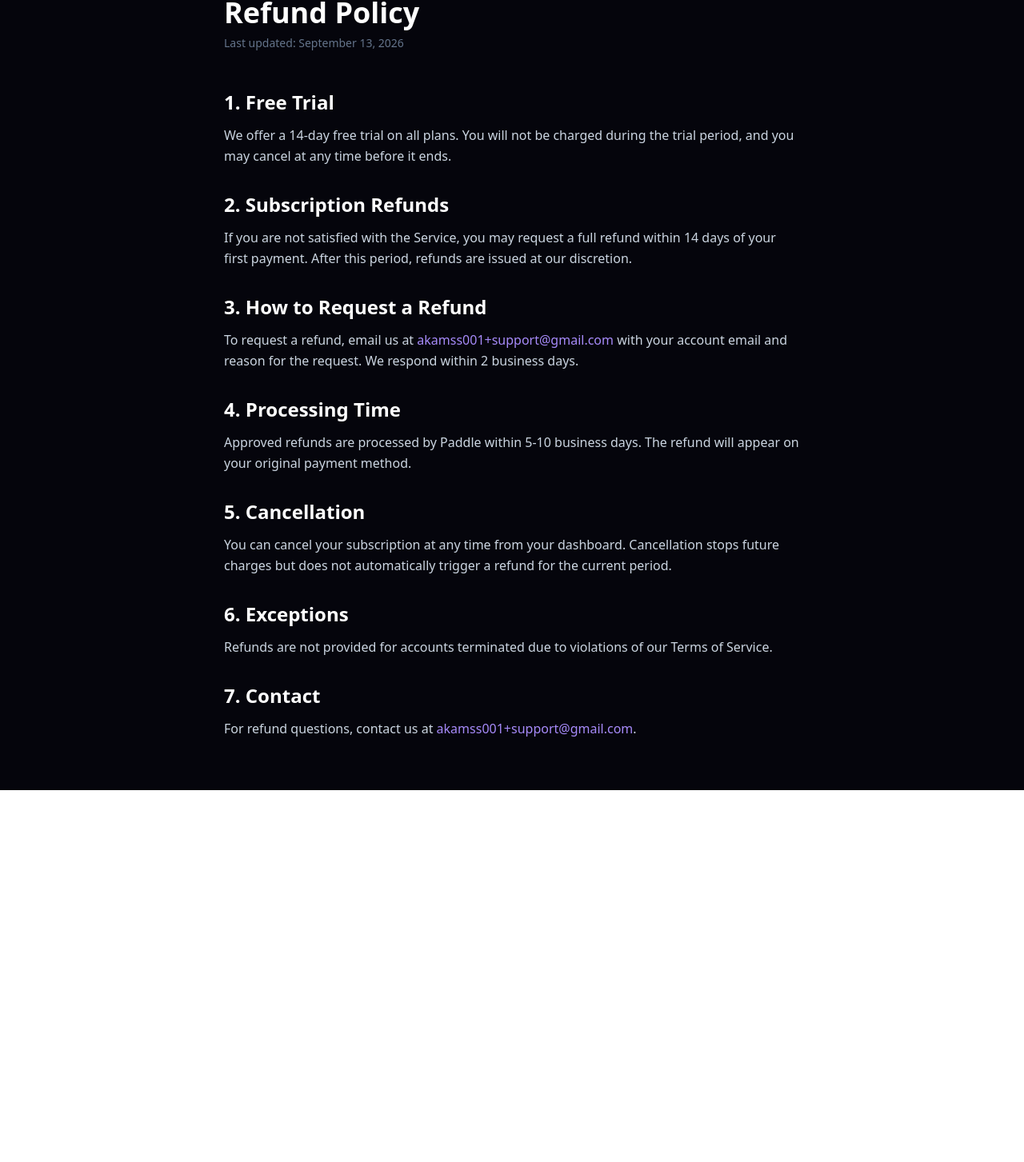
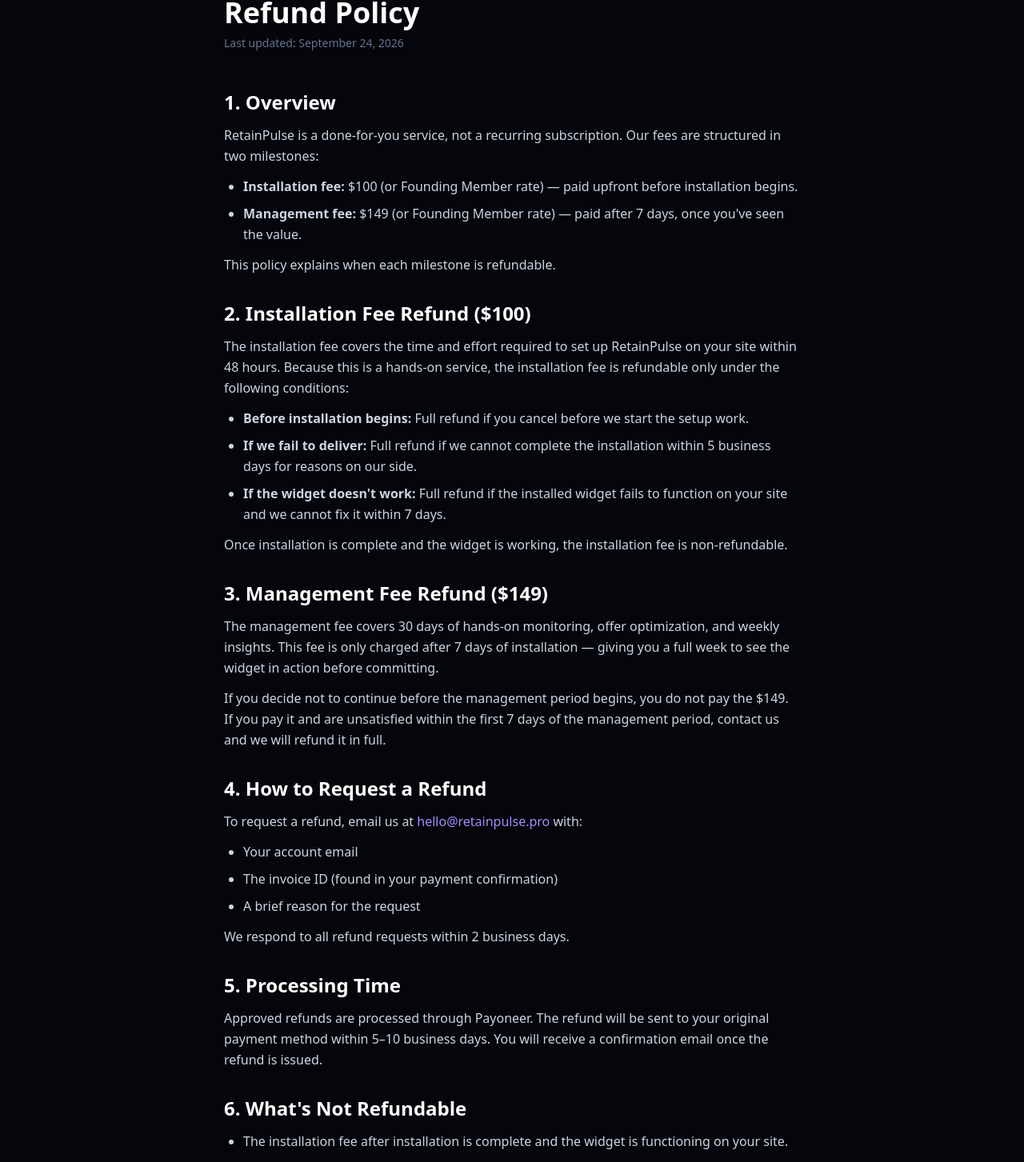
Before and after one commit to owikawa01-a11y/churnguard, a Next.js app: page /refund in a window 1280 px wide. Shown: the part 123-1576 px from the top of the page at 80% size. Before the commit the page ends 1111 px from the top, so only its background shows below. Built offline with nearby package versions, Linux system fonts and the light colour scheme.

Commit message:
docs: rewrite refund policy for RetainPulse milestone model

```diff
--- a/app/refund/page.js
+++ b/app/refund/page.js
@@ -9,42 +9,74 @@
         </Link>
 
         <h1 className="text-4xl font-bold mb-2">Refund Policy</h1>
-        <p className="text-slate-500 text-sm mb-12">Last updated: September 13, 2026</p>
+        <p className="text-slate-500 text-sm mb-12">Last updated: September 24, 2026</p>
 
         <div className="prose prose-invert prose-slate max-w-none space-y-6 text-slate-300 leading-relaxed">
           <section>
-            <h2 className="text-2xl font-semibold text-white mt-8 mb-3">1. Free Trial</h2>
-            <p>We offer a 14-day free trial on all plans. You will not be charged during the trial period, and you may cancel at any time before it ends.</p>
+            <h2 className="text-2xl font-semibold text-white mt-8 mb-3">1. Overview</h2>
+            <p>RetainPulse is a done-for-you service, not a recurring subscription. Our fees are structured in two milestones:</p>
+            <ul className="list-disc pl-6 space-y-2 mt-3">
+              <li><strong>Installation fee:</strong> $100 (or Founding Member rate) — paid upfront before installation begins.</li>
+              <li><strong>Management fee:</strong> $149 (or Founding Member rate) — paid after 7 days, once you've seen the value.</li>
+            </ul>
+            <p className="mt-3">This policy explains when each milestone is refundable.</p>
           </section>
 
           <section>
-            <h2 className="text-2xl font-semibold text-white mt-8 mb-3">2. Subscription Refunds</h2>
-            <p>If you are not satisfied with the Service, you may request a full refund within 14 days of your first payment. After this period, refunds are issued at our discretion.</p>
+            <h2 className="text-2xl font-semibold text-white mt-8 mb-3">2. Installation Fee Refund ($100)</h2>
+            <p>The installation fee covers the time and effort required to set up RetainPulse on your site within 48 hours. Because this is a hands-on service, the installation fee is refundable only under the following conditions:</p>
+            <ul className="list-disc pl-6 space-y-2 mt-3">
+              <li><strong>Before installation begins:</strong> Full refund if you cancel before we start the setup work.</li>
+              <li><strong>If we fail to deliver:</strong> Full refund if we cannot complete the installation within 5 business days for reasons on our side.</li>
+              <li><strong>If the widget doesn't work:</strong> Full refund if the installed widget fails to function on your site and we cannot fix it within 7 days.</li>
+            </ul>
+            <p className="mt-3">Once installation is complete and the widget is working, the installation fee is non-refundable.</p>
           </section>
 
           <section>
-            <h2 className="text-2xl font-semibold text-white mt-8 mb-3">3. How to Request a Refund</h2>
-            <p>To request a refund, email us at <a href="mailto:akamss001+support@gmail.com" className="text-violet-400 hover:text-violet-300">akamss001+support@gmail.com</a> with your account email and reason for the request. We respond within 2 business days.</p>
+            <h2 className="text-2xl font-semibold text-white mt-8 mb-3">3. Management Fee Refund ($149)</h2>
+            <p>The management fee covers 30 days of hands-on monitoring, offer optimization, and weekly insights. This fee is only charged after 7 days of installation — giving you a full week to see the widget in action before committing.</p>
+            <p className="mt-3">If you decide not to continue before the management period begins, you do not pay the $149. If you pay it and are unsatisfied within the first 7 days of the management period, contact us and we will refund it in full.</p>
           </section>
 
           <section>
-            <h2 className="text-2xl font-semibold text-white mt-8 mb-3">4. Processing Time</h2>
-            <p>Approved refunds are processed by Paddle within 5-10 business days. The refund will appear on your original payment method.</p>
+            <h2 className="text-2xl font-semibold text-white mt-8 mb-3">4. How to Request a Refund</h2>
+            <p>To request a refund, email us at <a href="mailto:hello@retainpulse.pro" className="text-violet-400 hover:text-violet-300">hello@retainpulse.pro</a> with:</p>
+            <ul className="list-disc pl-6 space-y-2 mt-3">
+              <li>Your account email</li>
+              <li>The invoice ID (found in your payment confirmation)</li>
+              <li>A brief reason for the request</li>
+            </ul>
+            <p className="mt-3">We respond to all refund requests within 2 business days.</p>
           </section>
 
           <section>
-            <h2 className="text-2xl font-semibold text-white mt-8 mb-3">5. Cancellation</h2>
-            <p>You can cancel your subscription at any time from your dashboard. Cancellation stops future charges but does not automatically trigger a refund for the current period.</p>
+            <h2 className="text-2xl font-semibold text-white mt-8 mb-3">5. Processing Time</h2>
+            <p>Approved refunds are processed through Payoneer. The refund will be sent to your original payment method within 5–10 business days. You will receive a confirmation email once the refund is issued.</p>
           </section>
 
           <section>
-            <h2 className="text-2xl font-semibold text-white mt-8 mb-3">6. Exceptions</h2>
-            <p>Refunds are not provided for accounts terminated due to violations of our Terms of Service.</p>
+            <h2 className="text-2xl font-semibold text-white mt-8 mb-3">6. What's Not Refundable</h2>
+            <ul className="list-disc pl-6 space-y-2">
+              <li>The installation fee after installation is complete and the widget is functioning on your site.</li>
+              <li>The management fee after the first 7 days of the management period.</li>
+              <li>Fees for accounts terminated due to violations of our <Link href="/terms" className="text-violet-400 hover:text-violet-300">Terms of Service</Link>.</li>
+            </ul>
           </section>
 
           <section>
-            <h2 className="text-2xl font-semibold text-white mt-8 mb-3">7. Contact</h2>
-            <p>For refund questions, contact us at <a href="mailto:akamss001+support@gmail.com" className="text-violet-400 hover:text-violet-300">akamss001+support@gmail.com</a>.</p>
+            <h2 className="text-2xl font-semibold text-white mt-8 mb-3">7. Service After 30 Days</h2>
+            <p>After the 30-day management period ends, RetainPulse is yours to keep forever — no recurring fees. The widget and dashboard remain fully functional on your site. If you need ongoing management later, you can book a new service period at the current rate.</p>
+          </section>
+
+          <section>
+            <h2 className="text-2xl font-semibold text-white mt-8 mb-3">8. Chargebacks</h2>
+            <p>We ask that you contact us before initiating a chargeback. Most refund requests are resolved quickly and amicably. Filing a chargeback without contacting us first may result in a suspension of future service.</p>
+          </section>
+
+          <section>
+            <h2 className="text-2xl font-semibold text-white mt-8 mb-3">9. Contact</h2>
+            <p>For refund questions, contact us at <a href="mailto:hello@retainpulse.pro" className="text-violet-400 hover:text-violet-300">hello@retainpulse.pro</a>.</p>
           </section>
         </div>
       </div>
```
